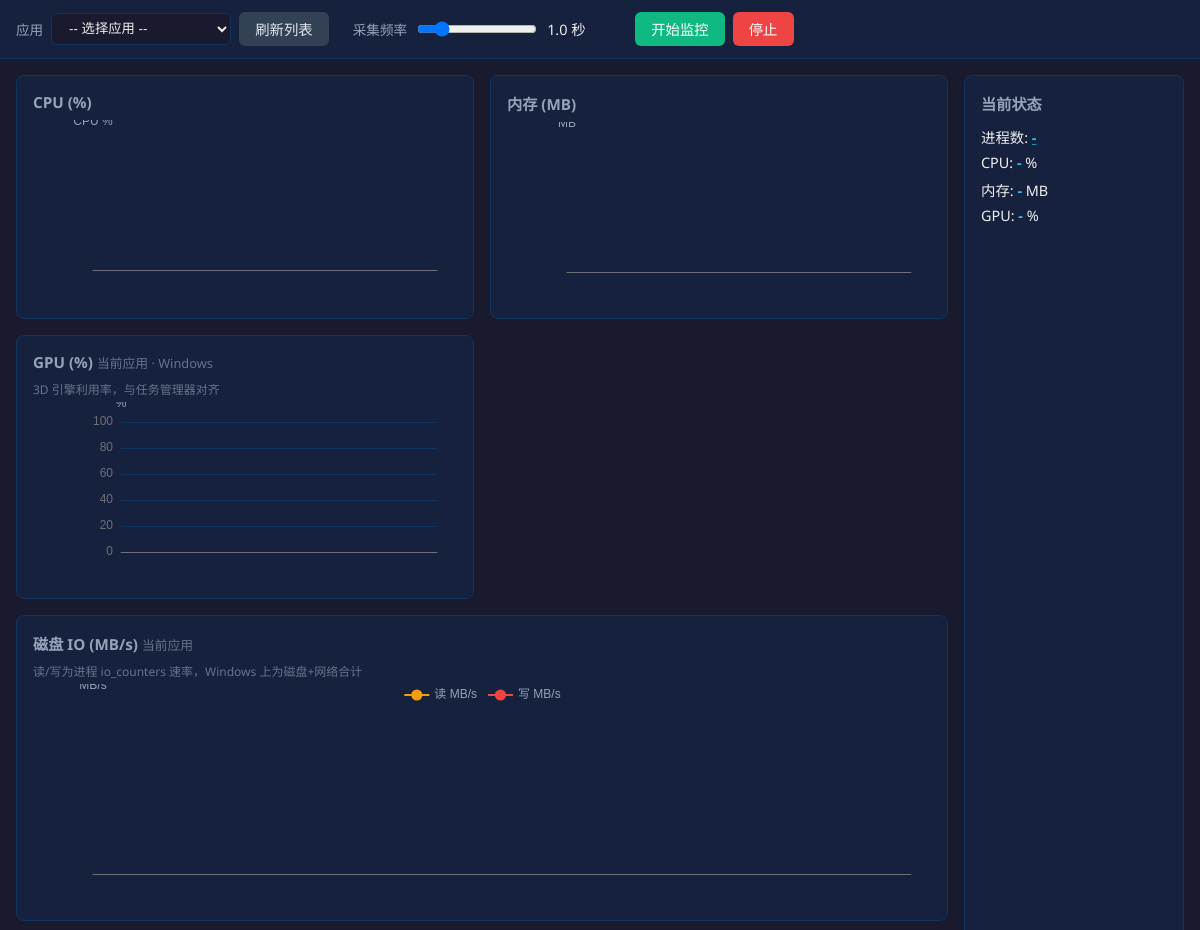
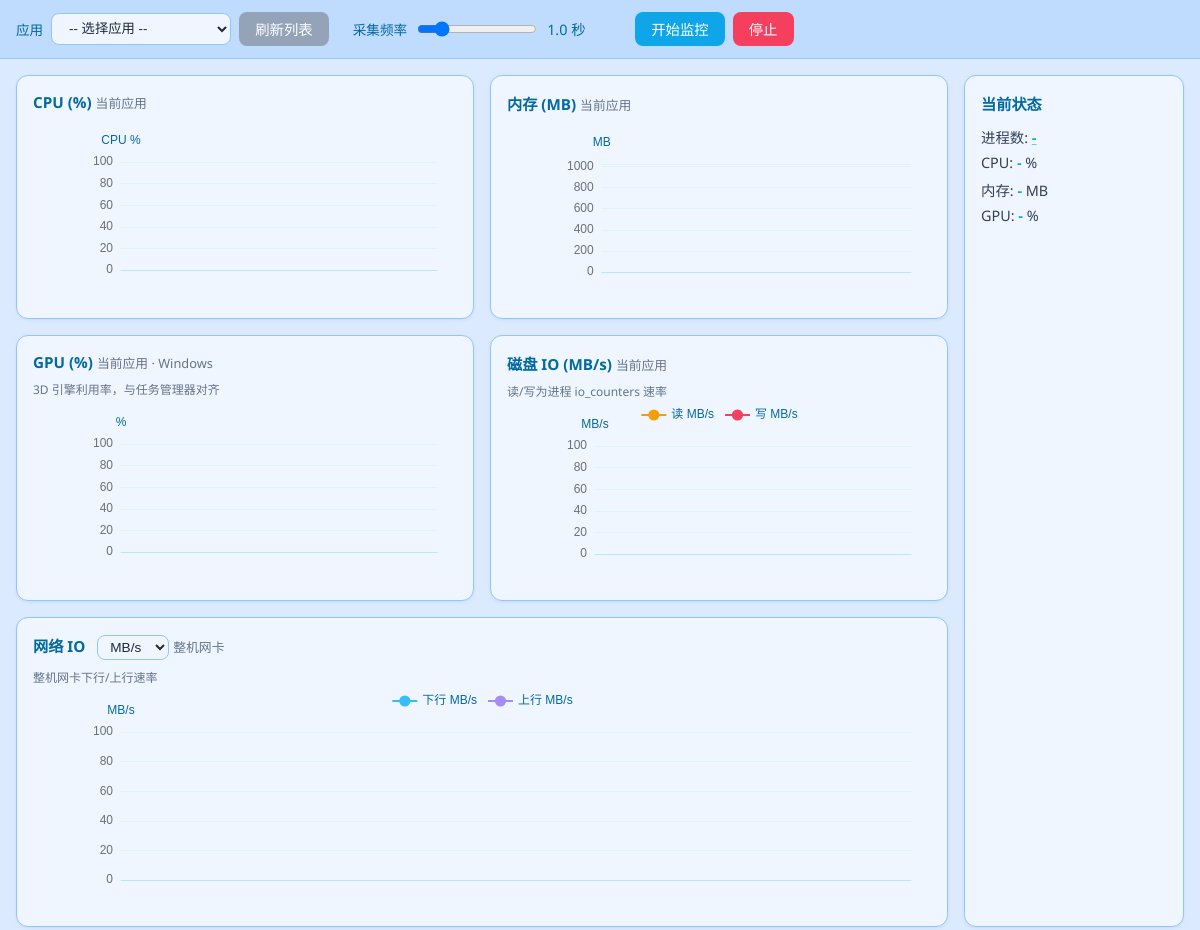
Before and after one commit to kang888888/process-monitor, an Electron app: page src/web/index.html in a window 1200 px wide. Shown: the top 930 px of the page. Drawn offline with nearby package versions, Linux system fonts and the light colour scheme; no server answers.

Commit message:
windows表格优化

```diff
--- a/src/web/app.js
+++ b/src/web/app.js
@@ -154,14 +154,14 @@ async function openProcModal() {
     const d = await r.json();
     if (!d.ok) {
       if (procModalMeta) procModalMeta.textContent = `应用：${currentExe}`;
-      if (procModalContent) procModalContent.innerHTML = `<div style="color:#fca5a5;">${d.error || "获取失败"}</div>`;
+      if (procModalContent) procModalContent.innerHTML = `<div style="color:#e11d48;">${d.error || "获取失败"}</div>`;
       return;
     }
     if (procModalMeta) procModalMeta.textContent = `应用：${d.exeName}，进程数：${d.count}`;
     if (procModalContent) procModalContent.innerHTML = renderProcTable(d.processes);
   } catch (e) {
     if (procModalMeta) procModalMeta.textContent = `应用：${currentExe}`;
-    if (procModalContent) procModalContent.innerHTML = `<div style="color:#fca5a5;">请求失败，请确认服务正常运行</div>`;
+    if (procModalContent) procModalContent.innerHTML = `<div style="color:#e11d48;">请求失败，请确认服务正常运行</div>`;
   } finally {
     procModalLoading = false;
   }
@@ -169,14 +169,18 @@ async function openProcModal() {
 
 function initCharts() {
   const common = {
-    grid: { left: 60, right: 20, top: 20, bottom: 30, containLabel: true },
-    xAxis: { type: "time", boundaryGap: false },
+    grid: { left: 60, right: 20, top: 42, bottom: 30, containLabel: true },
+    xAxis: { type: "time", boundaryGap: false, axisLine: { lineStyle: { color: "#bae6fd" } }, axisLabel: { color: "#64748b" } },
     yAxis: {
       type: "value",
-      splitLine: { lineStyle: { color: "#0f3460" } },
+      splitLine: { lineStyle: { color: "#e0f2fe" } },
+      axisLine: { show: false },
+      axisLabel: { color: "#64748b" },
     },
     series: [{ type: "line", smooth: true, symbol: "none", sampling: "lttb" }],
   };
+
+  const axisNameStyle = { color: "#0369a1", nameGap: 12 };
 
   charts.cpu = echarts.init(chartCpu);
   charts.cpu.setOption({
@@ -184,15 +188,19 @@ function initCharts() {
     tooltip: {
       trigger: "axis",
       valueFormatter: (v) => `${Number(v).toFixed(2)} %`,
+      backgroundColor: "rgba(255,255,255,0.95)",
+      borderColor: "#bae6fd",
+      textStyle: { color: "#334155" },
     },
     yAxis: {
       ...common.yAxis,
       name: "CPU %",
-      nameTextStyle: { color: "#94a3b8" },
-      nameGap: 12,
+      nameTextStyle: axisNameStyle,
+      min: 0,
+      max: 100,
       axisLabel: { formatter: (v) => `${v}` },
     },
-    series: [{ ...common.series[0], name: "CPU %", itemStyle: { color: "#10b981" } }],
+    series: [{ ...common.series[0], name: "CPU %", itemStyle: { color: "#0ea5e9" } }],
   });
 
   charts.mem = echarts.init(chartMem);
@@ -201,15 +209,19 @@ function initCharts() {
     tooltip: {
       trigger: "axis",
       valueFormatter: (v) => `${Number(v).toFixed(2)} MB`,
+      backgroundColor: "rgba(255,255,255,0.95)",
+      borderColor: "#bae6fd",
+      textStyle: { color: "#334155" },
     },
     yAxis: {
       ...common.yAxis,
       name: "MB",
-      nameTextStyle: { color: "#94a3b8" },
-      nameGap: 12,
+      nameTextStyle: axisNameStyle,
+      min: 0,
+      max: 1024,
       axisLabel: { formatter: (v) => `${v}` },
     },
-    series: [{ ...common.series[0], name: "内存 MB", itemStyle: { color: "#38bdf8" } }],
+    series: [{ ...common.series[0], name: "内存 MB", itemStyle: { color: "#06b6d4" } }],
   });
 
   if (chartGpu) {
@@ -219,12 +231,14 @@ function initCharts() {
       tooltip: {
         trigger: "axis",
         valueFormatter: (v) => `${Number(v).toFixed(2)} %`,
+        backgroundColor: "rgba(255,255,255,0.95)",
+        borderColor: "#bae6fd",
+        textStyle: { color: "#334155" },
       },
       yAxis: {
         ...common.yAxis,
         name: "%",
-        nameTextStyle: { color: "#94a3b8" },
-        nameGap: 12,
+        nameTextStyle: axisNameStyle,
         min: 0,
         max: 100,
         axisLabel: { formatter: (v) => `${v}` },
@@ -236,37 +250,45 @@ function initCharts() {
   charts.disk = echarts.init(chartDisk);
   charts.disk.setOption({
     ...common,
-    legend: { top: 0, textStyle: { color: "#94a3b8" } },
+    legend: { top: 0, textStyle: { color: "#0369a1" } },
     tooltip: {
       trigger: "axis",
       valueFormatter: (v) => `${Number(v).toFixed(2)} MB/s`,
+      backgroundColor: "rgba(255,255,255,0.95)",
+      borderColor: "#bae6fd",
+      textStyle: { color: "#334155" },
     },
     yAxis: {
       ...common.yAxis,
       name: "MB/s",
-      nameTextStyle: { color: "#94a3b8" },
-      nameGap: 12,
+      nameTextStyle: axisNameStyle,
+      min: 0,
+      max: 100,
       axisLabel: { formatter: (v) => `${v}` },
     },
     series: [
       { ...common.series[0], name: "读 MB/s", itemStyle: { color: "#f59e0b" } },
-      { ...common.series[0], name: "写 MB/s", itemStyle: { color: "#ef4444" } },
+      { ...common.series[0], name: "写 MB/s", itemStyle: { color: "#f43f5e" } },
     ],
   });
 
   charts.net = echarts.init(chartNet);
   charts.net.setOption({
     ...common,
-    legend: { top: 0, textStyle: { color: "#94a3b8" } },
+    legend: { top: 0, textStyle: { color: "#0369a1" } },
     tooltip: {
       trigger: "axis",
       valueFormatter: (v) => `${Number(v).toFixed(2)} ${getNetUnit()}`,
+      backgroundColor: "rgba(255,255,255,0.95)",
+      borderColor: "#bae6fd",
+      textStyle: { color: "#334155" },
     },
     yAxis: {
       ...common.yAxis,
       name: getNetUnit(),
-      nameTextStyle: { color: "#94a3b8" },
-      nameGap: 12,
+      nameTextStyle: axisNameStyle,
+      min: 0,
+      max: 100,
       axisLabel: { formatter: (v) => `${v}` },
     },
     series: [
@@ -285,7 +307,13 @@ function updateCharts() {
   const filtered = samples.filter((s) => s.ts >= cutoff);
 
   charts.cpu.setOption({ series: [{ data: filtered.map((s) => [s.ts * 1000, s.cpu_pct]) }] });
-  charts.mem.setOption({ series: [{ data: filtered.map((s) => [s.ts * 1000, s.mem_rss_mb]) }] });
+  const memData = filtered.map((s) => [s.ts * 1000, s.mem_rss_mb]);
+  charts.mem.setOption({
+    series: [{ data: memData }],
+    yAxis: filtered.length > 0
+      ? { max: Math.ceil(Math.max(...filtered.map((s) => s.mem_rss_mb), 100) * 1.1) }
+      : undefined,
+  });
   if (charts.gpu) {
     charts.gpu.setOption({
       series: [{ data: filtered.map((s) => [s.ts * 1000, s.gpu_pct != null ? s.gpu_pct : 0]) }]
@@ -294,11 +322,22 @@ function updateCharts() {
   // 磁盘 IO：读/写分别绑定，避免与 series 顺序混淆导致两条线用错数据
   const diskReadData = filtered.map((s) => [s.ts * 1000, bytesToMB(s.disk_read_bps)]);
   const diskWriteData = filtered.map((s) => [s.ts * 1000, bytesToMB(s.disk_write_bps)]);
+  const diskMax =
+    filtered.length > 0
+      ? Math.ceil(
+          Math.max(
+            ...diskReadData.map((d) => d[1]),
+            ...diskWriteData.map((d) => d[1]),
+            10
+          ) * 1.1
+        )
+      : undefined;
   charts.disk.setOption({
     series: [
       { name: "读 MB/s", data: diskReadData },
       { name: "写 MB/s", data: diskWriteData },
     ],
+    yAxis: diskMax != null ? { max: diskMax } : undefined,
   });
   // 网络：纵轴单位由 netUnitSelect 决定，并对异常峰值做前端限幅
   const netUnit = getNetUnit();
@@ -306,9 +345,13 @@ function updateCharts() {
   const sentValues = filtered.map((s) => netBpsToDisplay(s.net_sent_bps));
   const recvCapped = capNetOutliers(recvValues);
   const sentCapped = capNetOutliers(sentValues);
+  const netMax =
+    filtered.length > 0
+      ? Math.ceil(Math.max(...recvCapped, ...sentCapped, 1) * 1.1)
+      : undefined;
   charts.net.setOption({
     tooltip: { valueFormatter: (v) => `${Number(v).toFixed(2)} ${netUnit}` },
-    yAxis: { name: netUnit },
+    yAxis: { name: netUnit, ...(netMax != null ? { max: netMax } : {}) },
     series: [
       { name: `下行 ${netUnit}`, data: filtered.map((s, i) => [s.ts * 1000, recvCapped[i]]) },
       { name: `上行 ${netUnit}`, data: filtered.map((s, i) => [s.ts * 1000, sentCapped[i]]) },
--- a/src/web/index.html
+++ b/src/web/index.html
@@ -5,7 +5,7 @@
   <meta name="viewport" content="width=device-width, initial-scale=1.0" />
   <title>进程监控</title>
   <script src="https://cdn.jsdelivr.net/npm/echarts@5.4.3/dist/echarts.min.js"></script>
-  <link rel="stylesheet" href="styles.css?v=3" />
+  <link rel="stylesheet" href="styles.css?v=4" />
 </head>
 <body>
   <header class="toolbar">
@@ -30,11 +30,11 @@
   <main class="content">
     <section class="charts">
       <div class="chart-card">
-        <h3>CPU (%)</h3>
+        <h3>CPU (%) <span class="chart-note">当前应用</span></h3>
         <div id="chartCpu" class="chart"></div>
       </div>
       <div class="chart-card">
-        <h3>内存 (MB)</h3>
+        <h3>内存 (MB) <span class="chart-note">当前应用</span></h3>
         <div id="chartMem" class="chart"></div>
       </div>
       <div class="chart-card">
@@ -42,10 +42,10 @@
         <p class="chart-desc">3D 引擎利用率，与任务管理器对齐</p>
         <div id="chartGpu" class="chart"></div>
       </div>
-      <div class="chart-card wide">
+      <div class="chart-card">
         <h3>磁盘 IO (MB/s) <span class="chart-note">当前应用</span></h3>
-        <p class="chart-desc">读/写为进程 io_counters 速率，Windows 上为磁盘+网络合计</p>
-        <div id="chartDisk" class="chart chart-tall"></div>
+        <p class="chart-desc">读/写为进程 io_counters 速率</p>
+        <div id="chartDisk" class="chart"></div>
       </div>
       <div class="chart-card wide">
         <h3>网络 IO
@@ -87,6 +87,6 @@
     </div>
   </div>
 
-  <script src="app.js?v=3"></script>
+  <script src="app.js?v=4"></script>
 </body>
 </html>
--- a/src/web/styles.css
+++ b/src/web/styles.css
@@ -5,8 +5,8 @@
 body {
   margin: 0;
   font-family: "Segoe UI", "Microsoft YaHei", sans-serif;
-  background: #1a1a2e;
-  color: #eee;
+  background: #dbeafe;
+  color: #1e293b;
   min-height: 100vh;
 }
 
@@ -15,8 +15,8 @@ body {
   align-items: center;
   gap: 1.5rem;
   padding: 0.75rem 1rem;
-  background: #16213e;
-  border-bottom: 1px solid #0f3460;
+  background: #bfdbfe;
+  border-bottom: 1px solid #93c5fd;
 }
 
 .control-group {
@@ -27,51 +27,51 @@ body {
 
 .control-group label {
   font-size: 0.85rem;
-  color: #94a3b8;
+  color: #0369a1;
 }
 
 select {
   padding: 0.4rem 0.8rem;
-  border-radius: 6px;
-  border: 1px solid #0f3460;
-  background: #1a1a2e;
-  color: #eee;
+  border-radius: 8px;
+  border: 1px solid #93c5fd;
+  background: #eff6ff;
+  color: #1e293b;
   min-width: 180px;
 }
 
 button {
   padding: 0.4rem 1rem;
-  border-radius: 6px;
+  border-radius: 8px;
   border: none;
   cursor: pointer;
   font-size: 0.9rem;
 }
 
 #btnStart {
-  background: #10b981;
+  background: #0ea5e9;
   color: #fff;
 }
 
 #btnStart:hover {
-  background: #059669;
+  background: #0284c7;
 }
 
 #btnStop {
-  background: #ef4444;
+  background: #f43f5e;
   color: #fff;
 }
 
 #btnStop:hover {
-  background: #dc2626;
+  background: #e11d48;
 }
 
 #btnRefresh {
-  background: #334155;
-  color: #e2e8f0;
+  background: #94a3b8;
+  color: #fff;
 }
 
 #btnRefresh:hover {
-  background: #475569;
+  background: #64748b;
 }
 
 input[type="range"] {
@@ -81,6 +81,7 @@ input[type="range"] {
 #freqLabel {
   min-width: 4rem;
   font-size: 0.9rem;
+  color: #0369a1;
 }
 
 .content {
@@ -97,10 +98,11 @@ input[type="range"] {
 }
 
 .chart-card {
-  background: #16213e;
-  border-radius: 8px;
+  background: #eff6ff;
+  border-radius: 12px;
   padding: 1rem;
-  border: 1px solid #0f3460;
+  border: 1px solid #93c5fd;
+  box-shadow: 0 1px 3px rgba(59, 130, 246, 0.12);
 }
 
 .chart-card.wide {
@@ -110,7 +112,7 @@ input[type="range"] {
 .chart-card h3 {
   margin: 0 0 0.5rem 0;
   font-size: 0.95rem;
-  color: #94a3b8;
+  color: #0369a1;
 }
 
 .chart-note {
@@ -127,6 +129,9 @@ input[type="range"] {
   min-width: auto;
   padding: 0.2rem 0.5rem;
   font-size: 0.85rem;
+  border-color: #93c5fd;
+  background: #eff6ff;
+  color: #1e293b;
 }
 
 .sr-only {
@@ -158,36 +163,38 @@ input[type="range"] {
 
 .sidebar {
   width: 220px;
-  background: #16213e;
-  border-radius: 8px;
+  background: #eff6ff;
+  border-radius: 12px;
   padding: 1rem;
-  border: 1px solid #0f3460;
+  border: 1px solid #93c5fd;
+  box-shadow: 0 1px 3px rgba(59, 130, 246, 0.12);
 }
 
 .sidebar h3 {
   margin: 0 0 0.75rem 0;
   font-size: 0.95rem;
-  color: #94a3b8;
+  color: #0369a1;
 }
 
 #statusPanel p {
   margin: 0.4rem 0;
   font-size: 0.9rem;
+  color: #334155;
 }
 
 #statusPanel span {
   font-weight: 600;
-  color: #38bdf8;
+  color: #0ea5e9;
 }
 
 .linklike {
   cursor: pointer;
   text-decoration: underline;
-  text-decoration-color: rgba(56, 189, 248, 0.7);
+  text-decoration-color: rgba(14, 165, 233, 0.6);
 }
 
 .linklike:hover {
-  color: #7dd3fc;
+  color: #0284c7;
 }
 
 .hidden {
@@ -197,7 +204,7 @@ input[type="range"] {
 .modal-overlay {
   position: fixed;
   inset: 0;
-  background: rgba(3, 7, 18, 0.65);
+  background: rgba(59, 130, 246, 0.2);
   display: flex;
   align-items: center;
   justify-content: center;
@@ -209,10 +216,10 @@ input[type="range"] {
   width: min(980px, 96vw);
   max-height: 88vh;
   overflow: hidden;
-  background: #0b1224;
-  border: 1px solid #0f3460;
+  background: #eff6ff;
+  border: 1px solid #93c5fd;
   border-radius: 12px;
-  box-shadow: 0 18px 60px rgba(0, 0, 0, 0.5);
+  box-shadow: 0 12px 40px rgba(59, 130, 246, 0.2);
 }
 
 .modal-header {
@@ -221,14 +228,14 @@ input[type="range"] {
   justify-content: space-between;
   gap: 1rem;
   padding: 0.75rem 1rem;
-  background: #121b33;
-  border-bottom: 1px solid #0f3460;
+  background: #dbeafe;
+  border-bottom: 1px solid #93c5fd;
 }
 
 .modal-header h3 {
   margin: 0;
   font-size: 1rem;
-  color: #e2e8f0;
+  color: #0369a1;
 }
 
 .modal-close {
@@ -237,12 +244,12 @@ input[type="range"] {
   line-height: 30px;
   font-size: 20px;
   border-radius: 8px;
-  background: #334155;
-  color: #e2e8f0;
+  background: #bfdbfe;
+  color: #1d4ed8;
 }
 
 .modal-close:hover {
-  background: #475569;
+  background: #93c5fd;
 }
 
 .modal-body {
@@ -253,7 +260,7 @@ input[type="range"] {
 
 .modal-meta {
   font-size: 0.9rem;
-  color: #94a3b8;
+  color: #64748b;
   margin-bottom: 0.75rem;
 }
 
@@ -265,28 +272,28 @@ input[type="range"] {
 
 .proc-table th,
 .proc-table td {
-  border-bottom: 1px solid #0f3460;
+  border-bottom: 1px solid #e0f2fe;
   padding: 0.55rem 0.5rem;
   vertical-align: top;
 }
 
 .proc-table th {
   text-align: left;
-  color: #94a3b8;
+  color: #1d4ed8;
   font-weight: 600;
   position: sticky;
   top: 0;
-  background: #0b1224;
+  background: #eff6ff;
 }
 
 .proc-table td {
-  color: #e2e8f0;
+  color: #334155;
 }
 
 .mono {
   font-family: ui-monospace, SFMono-Regular, Menlo, Consolas, "Liberation Mono", monospace;
   font-size: 0.85rem;
-  color: #cbd5e1;
+  color: #475569;
   white-space: pre-wrap;
   word-break: break-word;
 }
```
